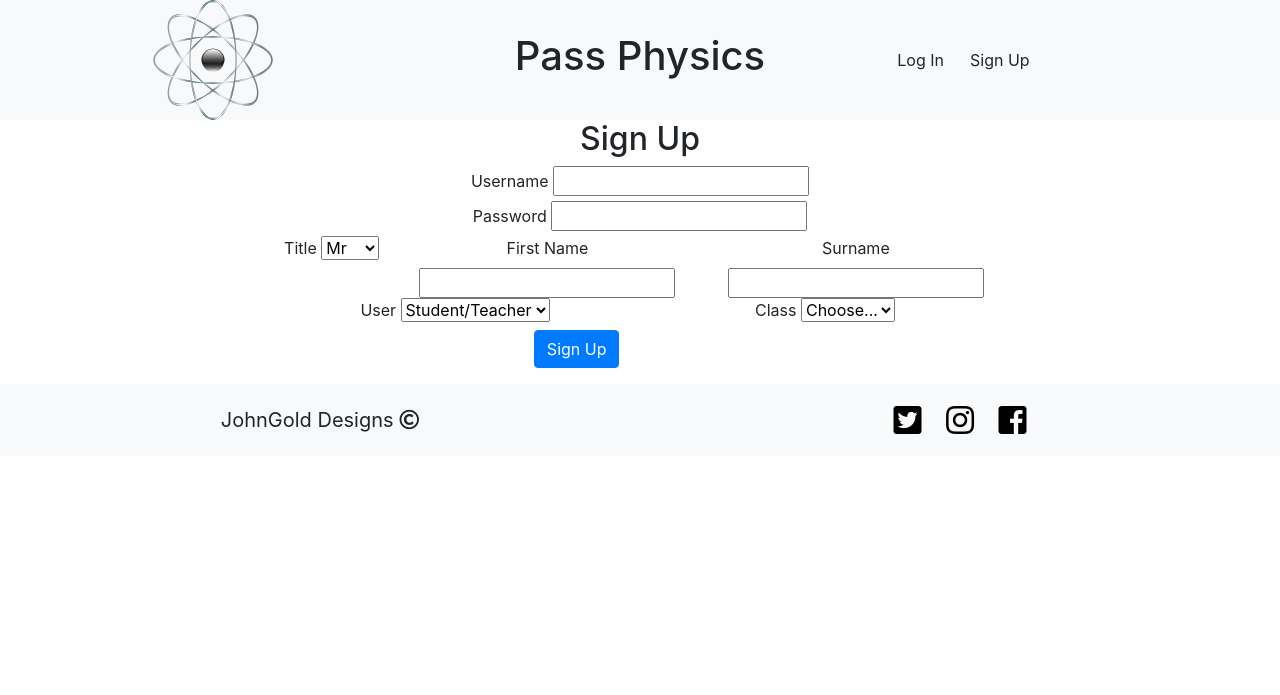
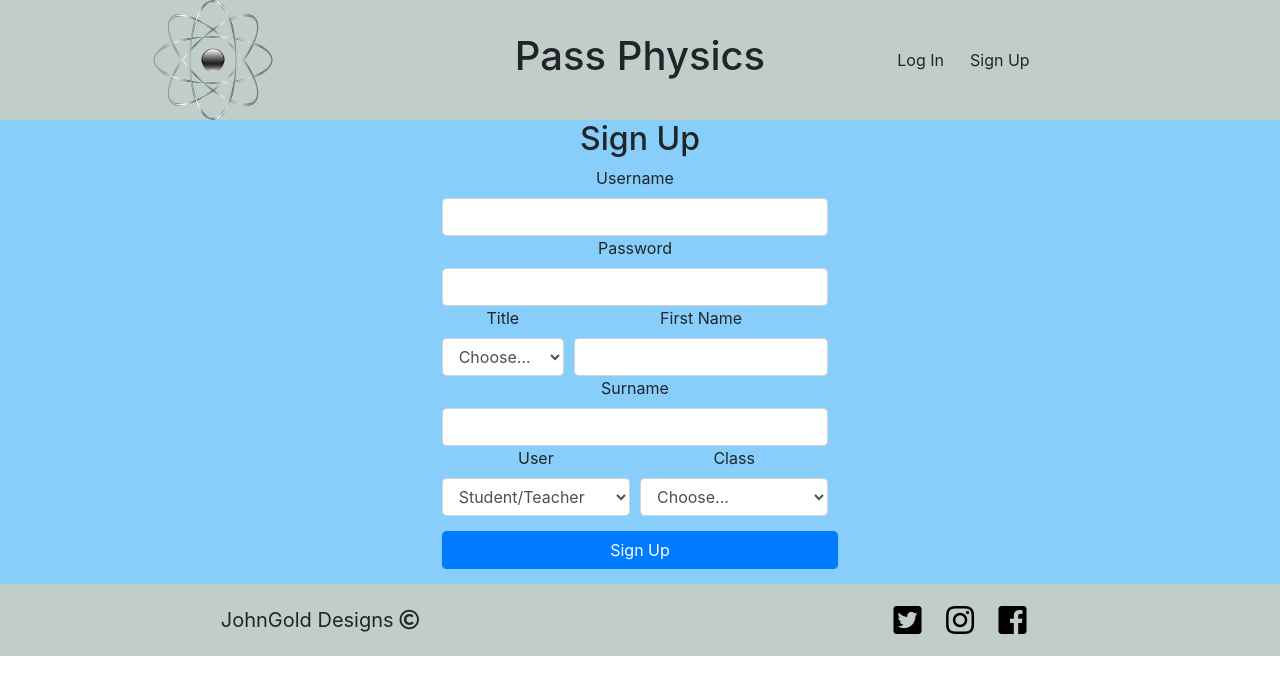
Before and after one commit to JohnGC1510/milestone_project_3, a Flask app: page /register in a window 1280 px wide. Shown: the top 695 px of the page. Run offline with Flask 2, Linux system fonts and the light colour scheme; some libraries are stand-ins or nearby versions.

Commit message:
This build has added basic styling to the login and sign up pages

```diff
--- a/app.py
+++ b/app.py
@@ -111,7 +111,8 @@ def make_graph():
         incorrect = total - correct
         correct_value = (correct/total)*100
         incorrect_value = (incorrect/total)*100
-        pie_chart = pygal.Pie(legend_at_bottom=True, legend_box_size=24)
+        pie_chart = pygal.Pie(
+            show_legend=False, margin=0, style=custom)
         pie_chart.add("Correct", correct_value)
         pie_chart.add("Incorrect", incorrect_value)
         pie_chart.render()
--- a/static/css/style.css
+++ b/static/css/style.css
@@ -1,3 +1,7 @@
+/*--------- Colours ------------*/
+.silver-bg-color{
+    background-color:#c0cdc9;
+}
 /*--------- Base Template ----------*/
 #logo{
     max-width:120px;
@@ -23,7 +27,7 @@
 }
 
 .social-icons i:hover{
-    color:darkgray
+    color:#F9F8F6;
 }
 /*-------- Index Page ----------*/
 .hero-container{
@@ -112,8 +116,16 @@
 .form-container{
     justify-content: center;
     text-align: center;
+    background-color: lightskyblue;
+}
+.register-item{
+    width:100%;
 }
 
+.register-btn{
+    margin: 15px auto;
+    width:100%;
+}
 
 /*---------- Flash Messages --------------*/
 .flashes{
--- a/templates/base.html
+++ b/templates/base.html
@@ -11,7 +11,7 @@
 </head>
 <body>
     <header>
-        <div class="container-fluid bg-light">
+        <div class="container-fluid silver-bg-color">
             <div class="row header-container">
                 <div class="col-4 text-center">
                     {% if session.user %}
@@ -63,7 +63,7 @@
         {% endwith %}
     </section>
     <footer>
-        <div class="container-fluid bg-light">
+        <div class="container-fluid silver-bg-color">
             <div class="row footer-container">
                 <div class="d-none d-md-block col-md-6 text-center footer-text">
                     <span>JohnGold Designs <i class="far fa-copyright"></i></span>
--- a/templates/register.html
+++ b/templates/register.html
@@ -1,48 +1,50 @@
 {% extends "base.html" %}
 {% block content %}
+<div class="container-fluid form-container">
 <h2 class="text-center"> Sign Up </h2>
-<div class="container form-container">
 <div class="row">
-    <form class="col-sm-12 offset-md-2 col-md-8 " method="POST" action="{{ url_for('register') }}">
-        <div class="form-row">
+    <form class="col-sm-12 offset-md-2 col-md-8 offset-lg-4 col-lg-4" method="POST" action="{{ url_for('register') }}">
+        <div class="form-row register-item">
             <div class="col-12">
                 <label for="username">Username</label>
                 <input type="text" id="username" name="username" pattern="^[a-zA-Z0-9]{5,15}$"
-                 minlength="5" maxlength="15" required>
+                 minlength="5" maxlength="15" class="form-control" required>
             </div>
         </div>
-        <div class="form-row">
+        <div class="form-row register-item">
             <div class="col-12">
                 <label for="password">Password</label>
                 <input type="password" id="password" name="password" pattern="^[a-zA-Z0-9]{5,15}$"
-                 minlength="5" maxlength="15" required>
+                 minlength="5" maxlength="15" class="form-control" required>
             </div>
         </div>
-        <div class="form-row">
-            <div class="col-sm-2 col-md-2">
+        <div class="form-row register-item">
+            <div class="col-sm-2 col-md-4">
                 <label for="title">Title</label>
-                <select id="title" name="title" required>
-                    <option value="mr">Mr</option>
+                <select id="title" name="title" class="form-control" required>
+                    <option value="" disabled selected>Choose...</option>
                     <option value="ms">Ms</option>
                     <option value="miss">Miss</option>
                      <option value="mrs">Mrs</option>
                 </select>
             </div>
-            <div class="col-sm-10 col-md-5">
+            <div class="col-sm-10 col-md-8">
                 <label for="first_name">First Name</label>
                 <input type="text" id="first_name" name="first_name" pattern="^[a-zA-Z]{3,15}$"
-                 minlength="3" maxlength="15" required>
+                 minlength="3" maxlength="15" class="form-control" required>
             </div>
-            <div class="col-sm-12 col-md-5">
+        </div>
+        <div class="form-row register-item">
+            <div class="col-sm-12">
                 <label for="surname">Surname</label>
                 <input type="text" id="surname" name="surname" pattern="^[a-zA-Z]{3,15}$"
-                 minlength="3" maxlength="15" required>
+                 minlength="3" maxlength="15" class="form-control" required>
             </div>
         </div>
-        <div class="form-row">
+        <div class="form-row register-item">
             <div class="col-sm-6">
                 <label for="user_type">User</label>
-                <select id="user_type" name="user_type" required>
+                <select id="user_type" name="user_type" class="form-control" required>
                     <option value ="" disabled selected>Student/Teacher</option>
                     <option value="student">Student</option>
                     <option value="teacher">Teacher</option>
@@ -50,7 +52,7 @@
             </div>
             <div class="col-sm-6">
                  <label for="class">Class</label>
-                <select id="class" name="class" required>
+                <select id="class" name="class" class="form-control" required>
                     <option value="" disabled selected>Choose...</option>
                     <option value="alpha">Alpha</option>
                     <option value="beta">Beta</option>
@@ -58,9 +60,9 @@
                 </select>
             </div>
         </div>
-        <div class="form-group row">
-            <div class="col-sm-10">
-            <button type="submit" class="btn btn-primary">Sign Up</button>
+        <div class="form-row">
+            <div class="col-sm-12">
+            <button type="submit" class="btn btn-primary register-btn form-control">Sign Up</button>
         </div>
   </div>
 </form>
```
Also changed, not shown: templates/login.html (+6 -6 lines).
